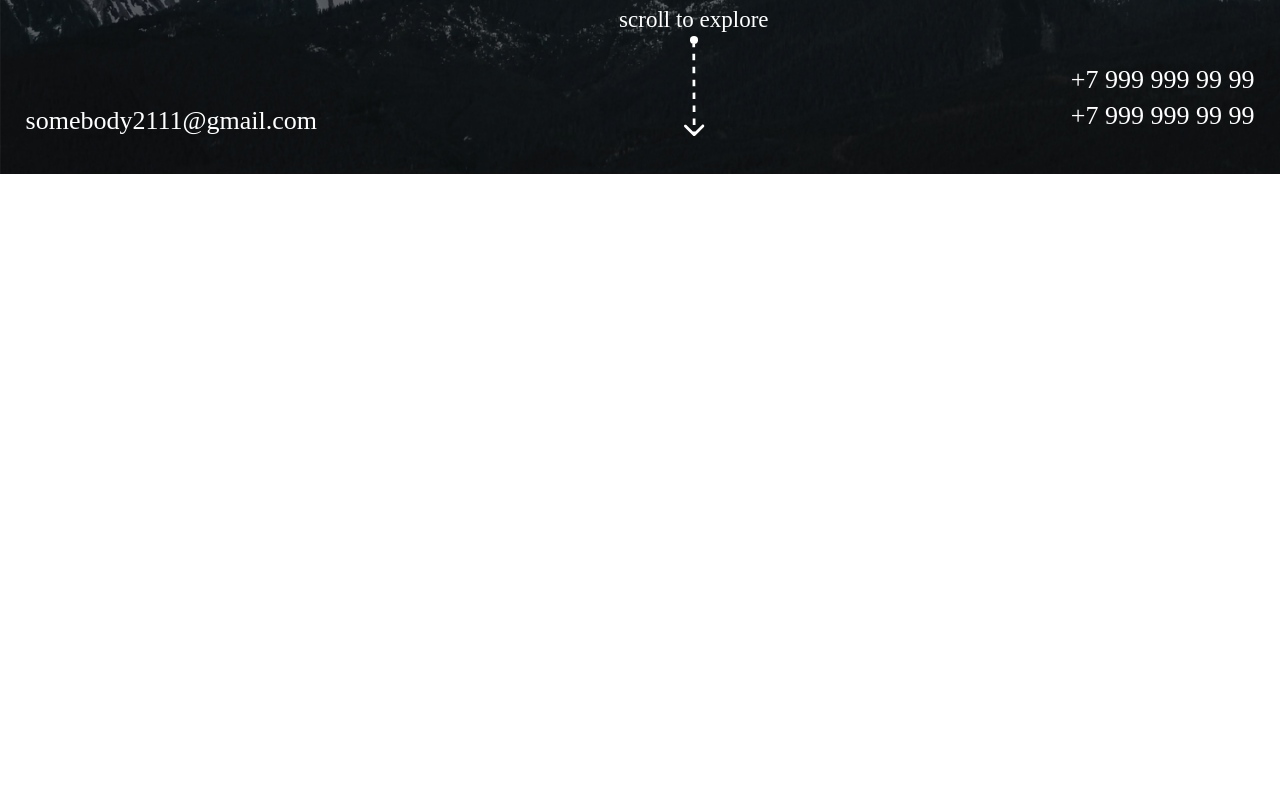
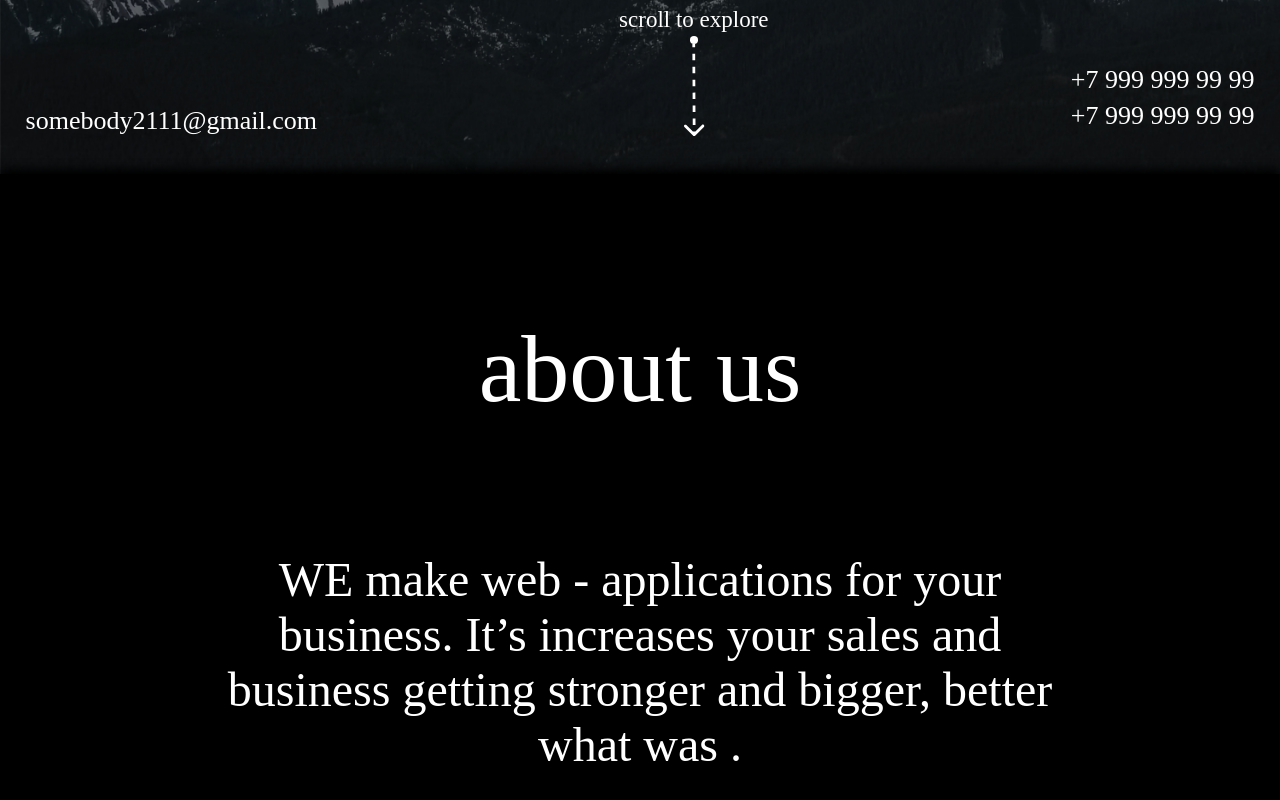
Before and after one commit to Daniks5-5/startport, a React (Create React App) app: page / in a window 1280 px wide. Shown: the part 626-1426 px from the top of the page. Before the commit the page ends 800 px from the top, so only its background shows below. Built offline with nearby package versions, Linux system fonts and the light colour scheme.

Commit message:
add about block

```diff
--- a/src/App.js
+++ b/src/App.js
@@ -1,10 +1,12 @@
 import Header from "./components/header/Header";
+import About from "./components/about/About";
 import "./app.css";
 
 function App() {
   return (
     <div className="App">
       <Header></Header>
+      <About></About>
     </div>
   );
 }
--- /dev/null
+++ b/src/components/about/About.js
@@ -0,0 +1,14 @@
+import "./about.css";
+const About = () => {
+  return (
+    <section class="about">
+      <h2>about us</h2>
+      <p>
+        WE make web - applications for your business. It’s increases your sales
+        and business getting stronger and bigger, better what was .
+      </p>
+    </section>
+  );
+};
+
+export default About;
--- /dev/null
+++ b/src/components/about/about.css
@@ -0,0 +1,38 @@
+.about {
+    position: relative;
+    display: flex;
+    flex-direction: column;
+    width: 100%;
+    height: 100vh;
+    color: var(--white);
+    text-align: center;
+    background-color: var(--black);
+    align-content: center;
+    justify-content: center;
+    padding-bottom: 5%;
+}
+
+.about::before {
+    content: "";
+    position: absolute;
+    background: #000;
+    filter: blur(5px);
+    top: -5px;
+    left: 0;
+    width: 100%;
+    height: 25px;
+    z-index: 100;
+}
+
+.about h2 {
+    font-family: BOWLER;
+    font-size: 9.6rem;
+    margin-bottom: 10%;
+}
+
+.about p {
+    width: 70%;
+    font-family: Anchorion;
+    font-size: 4.8rem;
+    align-self: center;
+}
--- a/src/styles/style.css
+++ b/src/styles/style.css
@@ -130,7 +130,7 @@ ul {
 
 
 /* header start */
-.header {
+/* .header {
     width: 100%;
     height: 100vh;
     background-image: url(../img/backround-image-1.webp);
@@ -330,7 +330,7 @@ ul {
     position: relative;
     width: 100%;
     height: 100%;
-}
+} */
 
 /* header end */
 
```
